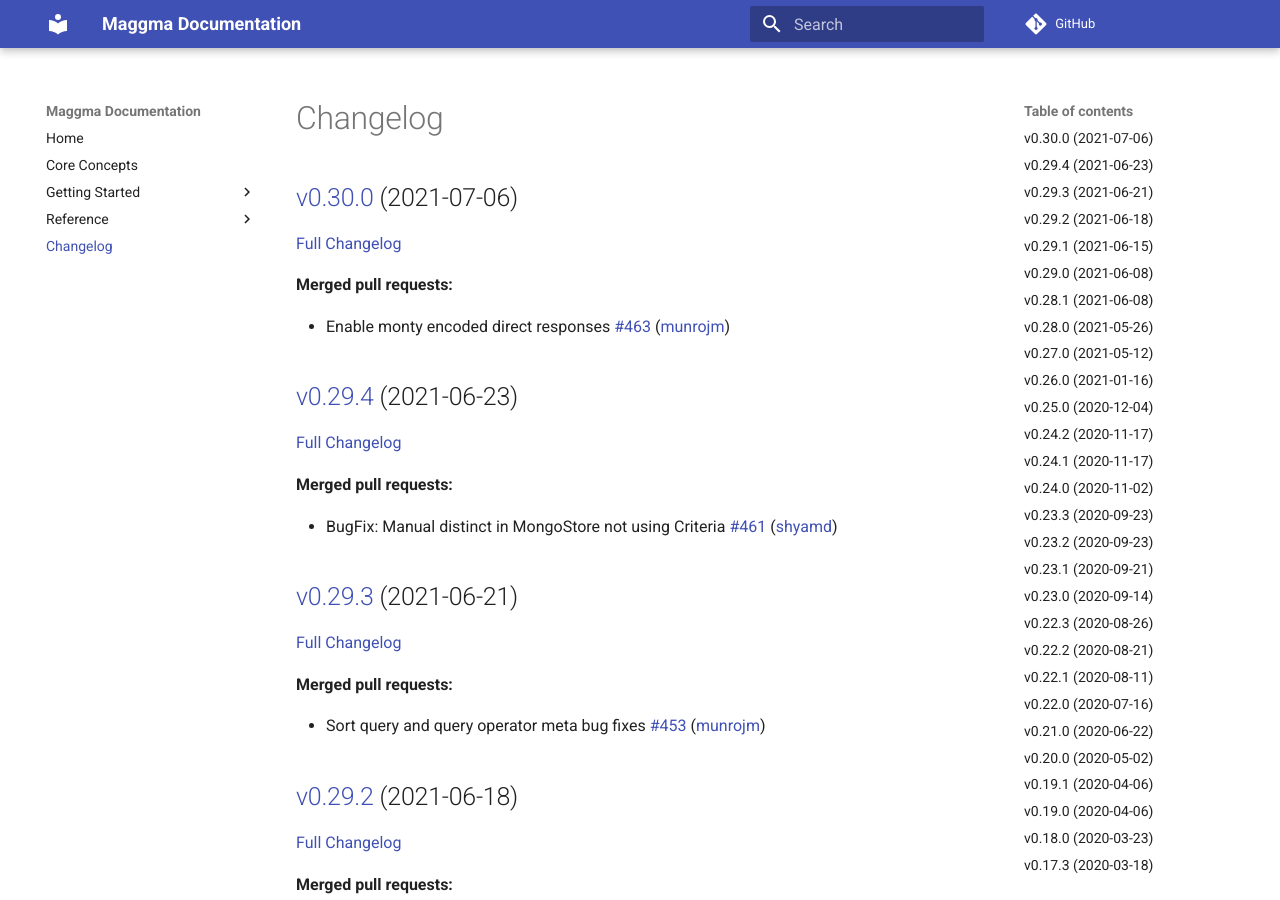
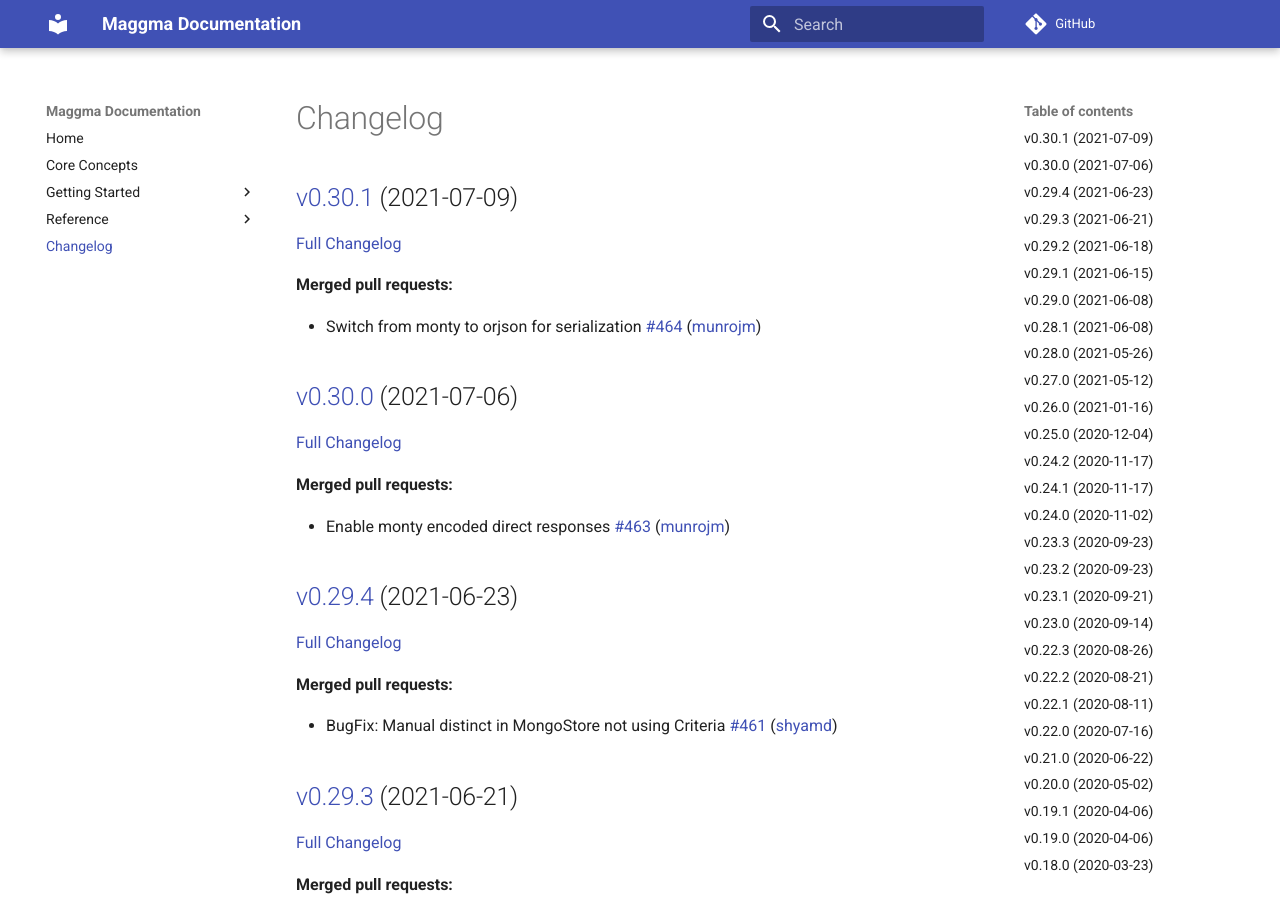
Before and after one commit to materialsproject/maggma, an MkDocs documentation site: the page built from docs/CHANGELOG.md, in a window 1280 px wide and 900 px high. Built offline with MkDocs 1.6.1 and Material for MkDocs 9.7.7, drawn with Linux system fonts in a browser that asks for light colours; comment, search, counter and statistics services are not loaded.

Commit message:
Updated CHANGELOG.md

```diff
--- a/docs/CHANGELOG.md
+++ b/docs/CHANGELOG.md
@@ -1,4 +1,12 @@
 # Changelog
+
+## [v0.30.1](https://github.com/materialsproject/maggma/tree/v0.30.1) (2021-07-09)
+
+[Full Changelog](https://github.com/materialsproject/maggma/compare/v0.30.0...v0.30.1)
+
+**Merged pull requests:**
+
+- Switch from monty to orjson for serialization [\#464](https://github.com/materialsproject/maggma/pull/464) ([munrojm](https://github.com/munrojm))
 
 ## [v0.30.0](https://github.com/materialsproject/maggma/tree/v0.30.0) (2021-07-06)
 
```
